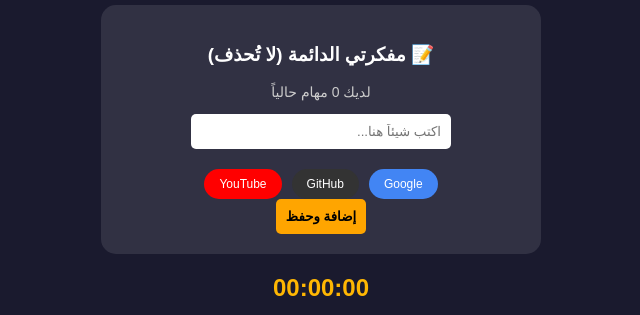
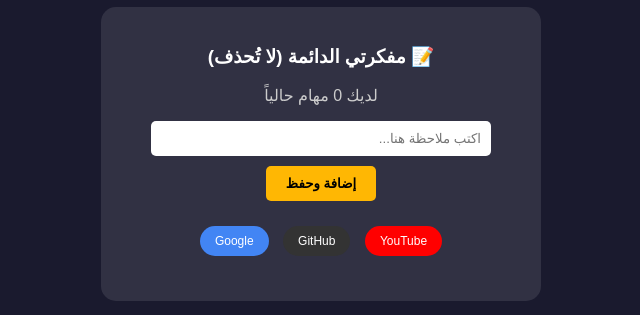
Before and after one commit to skipakink-sudo/My-pog, a plain HTML site: page index.html in a window 1280 px wide. Shown: the part 302-617 px from the top of the page, without its empty margins (319-959 px from the left). Drawn offline with Linux system fonts and the light colour scheme.

Commit message:
Update index.html
عمل ساعة ومفكرة وتصميم بشكل راءع ومدهش

```diff
--- a/index.html
+++ b/index.html
@@ -1,44 +1,44 @@
- <!DOCTYPE html>
+<!DOCTYPE html>
 <html lang="ar" dir="rtl">
 <head>
     <meta charset="UTF-8">
     <meta name="viewport" content="width=device-width, initial-scale=1.0">
-    <title>موقعي الاحترافي</title>
+    <title>موقعي الاحترافي - SKIPA</title>
     <style>
-        body { background: #1a1a2e; color: white; font-family: sans-serif; text-align: center; }
-        .profile-img { width: 140px; height: 140px; border-radius: 50%; border: 3px solid #ffb703; margin-top: 20px; object-fit: cover; }
-        .notepad { background: rgba(255, 255, 255, 0.1); padding: 20px; border-radius: 15px; width: 90%; max-width: 400px; margin: 20px auto; }
-        #clock { color: #ffb703; font-size: 24px; font-weight: bold; margin-top: 20px; }
-        input { padding: 10px; border-radius: 5px; border: none; width: 60%; }
-        button { padding: 10px; background: orange; border: none; border-radius: 5px; cursor: pointer; font-weight: bold; }
-        .task-item { background: rgba(255, 255, 255, 0.2); margin: 10px 0; padding: 10px; border-radius: 5px; display: flex; justify-content: space-between; align-items: center; }
+        body { background: #1a1a2e; color: white; font-family: sans-serif; text-align: center; padding: 20px; }
+        .profile-img { width: 140px; height: 140px; border-radius: 50%; border: 4px solid #ffb703; object-fit: cover; }
+        .notepad { background: rgba(255, 255, 255, 0.1); padding: 20px; border-radius: 15px; max-width: 400px; margin: 20px auto; }
+        #clock { color: #ffb703; font-size: 2.5rem; margin-top: 20px; font-weight: bold; }
+        input { padding: 10px; border-radius: 5px; border: none; width: 80%; margin-bottom: 10px; }
+        button { padding: 10px 20px; background: #ffb703; border: none; border-radius: 5px; cursor: pointer; font-weight: bold; }
+        .btn-link { text-decoration: none; color: white; padding: 8px 15px; border-radius: 20px; font-size: 12px; margin: 5px; display: inline-block; }
     </style>
-
 </head>
 <body>
-    <img src="me.jpg" onerror="this.src='https://github.com/skipakink-sudo.png'" class="profile-img">
-    <h2 style="color: #ffb703; margin-bottom: 20px;">AS.skipa</h2>
 
+    <img src="me.jpg" class="profile-img" onerror="this.src='https://via.placeholder.com/140'">
+    <h2 style="color: #ffb703; margin-bottom: 10px;">AS.skipa</h2>
     <h1>مرحباً بك في موقعي 🚀</h1>
 
     <div class="notepad">
         <h3>📝 مفكرتي الدائمة (لا تُحذف)</h3>
-        <p id="taskCount" style="color: #ccc; font-size: 14px;">لديك 0 مهام حالياً</p>
+        <p id="taskCount" style="color: #ccc;">لديك 0 مهام حالياً</p>
 
-        <input type="text" id="taskInput" placeholder="اكتب شيئاً هنا...">
-        <div style="margin-top: 20px; display: flex; justify-content: center; gap: 10px; flex-wrap: wrap;">
-    <a href="https://www.google.com" target="_blank" style="text-decoration: none; background: #4285F4; color: white; padding: 8px 15px; border-radius: 20px; font-size: 12px;">Google</a>
-    <a href="https://github.com" target="_blank" style="text-decoration: none; background: #333; color: white; padding: 8px 15px; border-radius: 20px; font-size: 12px;">GitHub</a>
-    <a href="https://www.youtube.com" target="_blank" style="text-decoration: none; background: #FF0000; color: white; padding: 8px 15px; border-radius: 20px; font-size: 12px;">YouTube</a>
-</div>
+        <input type="text" id="taskInput" placeholder="اكتب ملاحظة هنا...">
+        <button onclick="addTask()">إضافة وحفظ</button>
 
-        <button onclick="addTask()">إضافة وحفظ</button>
-        <div id="taskList"></div>
+        <div style="margin-top: 20px;">
+            <a href="https://www.youtube.com" target="_blank" class="btn-link" style="background: #FF0000;">YouTube</a>
+            <a href="https://github.com" target="_blank" class="btn-link" style="background: #333;">GitHub</a>
+            <a href="https://www.google.com" target="_blank" class="btn-link" style="background: #4285F4;">Google</a>
+        </div>
+
+        <div id="taskList" style="margin-top: 20px; text-align: right;"></div>
     </div>
 
     <div id="clock">00:00:00</div>
 
-    <script>
+<script>
 function addTask() {
     const input = document.getElementById('taskInput');
     if (input.value.trim() === "") return;
@@ -54,15 +54,12 @@ function display() {
     const taskList = document.getElementById('taskList');
     const countLabel = document.getElementById('taskCount');
 
-    // عرض المهام
     taskList.innerHTML = tasks.map((task, i) =>
-        `<div class="task-item">
+        `<div style="background:rgba(255,255,255,0.1); margin:5px 0; padding:10px; border-radius:5px; display:flex; justify-content:space-between;">
             <span>${task}</span>
-            <button onclick="del(${i})" style="background:red; color:white; border:none; border-radius:5px; cursor:pointer;">X</button>
+            <button onclick="del(${i})" style="background:red; color:white; padding:2px 8px;">X</button>
         </div>`
     ).join('');
-
-    // تحديث العداد
     countLabel.textContent = `لديك ${tasks.length} مهام حالياً`;
 }
 
@@ -73,20 +70,23 @@ function del(i) {
     display();
 }
 
-// كود الساعة الرقمية
 function updateClock() {
     const now = new Date();
-    const hours = String(now.getHours()).padStart(2, '0');
-    const minutes = String(now.getMinutes()).padStart(2, '0');
-    const seconds = String(now.getSeconds()).padStart(2, '0');
-    document.getElementById('clock').textContent = `${hours}:${minutes}:${seconds}`;
+    const h = String(now.getHours()).padStart(2, '0');
+    const m = String(now.getMinutes()).padStart(2, '0');
+    const s = String(now.getSeconds()).padStart(2, '0');
+    document.getElementById('clock').textContent = `${h}:${m}:${s}`;
 }
 
 window.onload = function() {
+    updateClock();
+    setInterval(updateClock, 1000);
     display();
-    setInterval(updateClock, 1000);
-    updateClock();
+
+    const hour = new Date().getHours();
+    const welcomeMsg = hour < 12 ? "صباح الخير يا علاء ☀️" : "طاب يومك يا SKIPA 🚀";
+    document.querySelector('h1').textContent = welcomeMsg;
 };
-const hour = new Date().getHours();
-const welcomeMsg = hour < 12 ? "صباح الخير يا علاء ☀️" : "طاب يومك يا SKIPA 🚀";
-document.querySelector('h1').textContent = welcomeMsg;
+</script>
+</body>
+</html>
```
